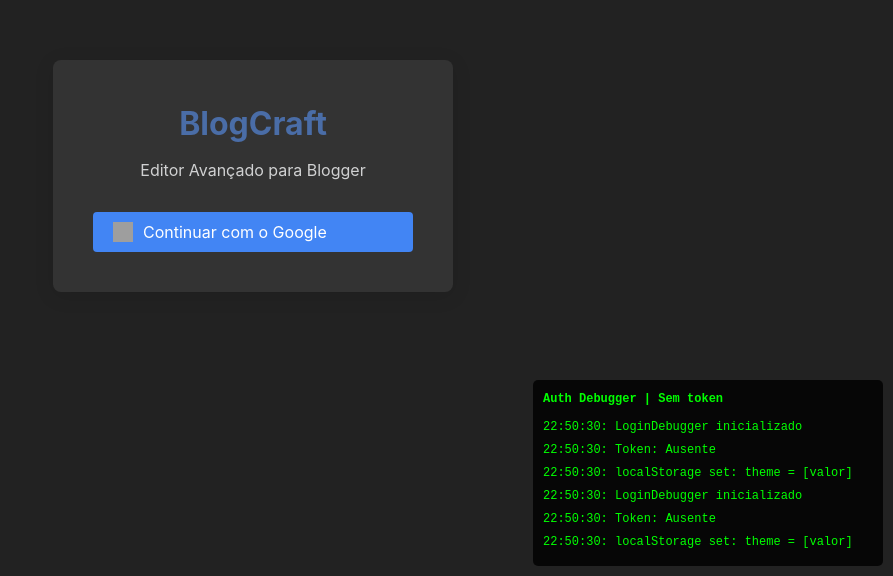
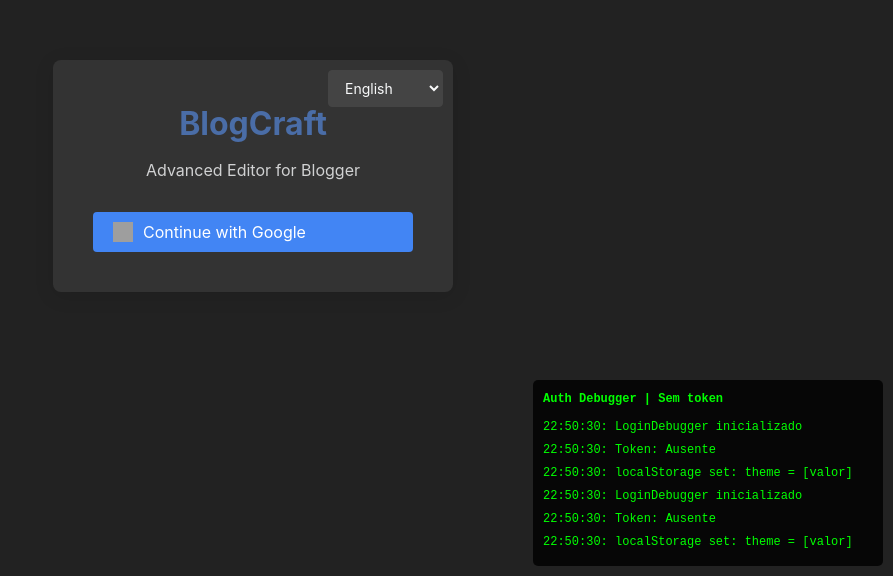
Before and after one commit to hubertdungen/blogcraft, a React (Create React App) app: page / in a window 1280 px wide. Shown: the part 224-800 px from the top of the page, without its empty margins (387-1280 px from the left). Built offline with nearby package versions, Linux system fonts and the light colour scheme; grey boxes are pictures that could not be loaded.

Commit message:
feat: add language selector to login

```diff
--- a/src/components/LanguageSelector.js
+++ b/src/components/LanguageSelector.js
@@ -33,8 +33,8 @@
         onChange={handleLanguageChange}
         aria-label={t('settings.fields.language')}
       >
+        <option value={LOCALES.EN_US}>English</option>
         <option value={LOCALES.PT_PT}>Português</option>
-        <option value={LOCALES.EN_US}>English</option>
       </select>
     </div>
   );
--- a/src/components/Login.js
+++ b/src/components/Login.js
@@ -3,12 +3,15 @@
 import { useGoogleLogin } from '@react-oauth/google';  // MUDANÇA AQUI
 import AuthService from '../services/AuthService';
 import Feedback from './Feedback';
+import LanguageSelector from './LanguageSelector';
+import i18n, { t } from '../services/I18nService';
 
 function Login() {
   const navigate = useNavigate();
   const location = useLocation();
   const [error, setError] = useState(null);
   const [isLoading, setIsLoading] = useState(false);
+  const [_locale, setLocale] = useState(i18n.getLocale());
 
   // Check for existing token on mount
   useEffect(() => {
@@ -20,6 +23,8 @@
     if (location.state?.authError) {
       setError(`${location.state.authError}`);
     }
+    const removeListener = i18n.addListener(setLocale);
+    return () => removeListener();
   }, [navigate, location.state]);
 
   // MUDANÇA PRINCIPAL: Usar useGoogleLogin ao invés de GoogleLogin
@@ -43,13 +48,13 @@
         }, 500);
       } catch (err) {
         console.error('Error during login process:', err);
-        setError(`Authentication failed: ${err.message}`);
+        setError(t('auth.loginError', { message: err.message }));
         setIsLoading(false);
       }
     },
     onError: (err) => {
       console.error('Google OAuth error:', err);
-      setError('Authentication failed. Please check your connection and try again.');
+      setError(t('auth.loginError', { message: err.error || 'Please check your connection and try again.' }));
       setIsLoading(false);
     },
     scope: 'https://www.googleapis.com/auth/blogger',  // IMPORTANTE: Definir o scope
@@ -58,8 +63,9 @@
   return (
     <div className="login-container">
       <div className="login-card">
-        <h1>BlogCraft</h1>
-        <p>Editor Avançado para Blogger</p>
+        <LanguageSelector />
+        <h1>{t('app.name')}</h1>
+        <p>{t('app.slogan')}</p>
 
         {error && (
           <Feedback
@@ -71,7 +77,7 @@
 
         <div className="login-form">
           {isLoading ? (
-            <div className="auth-loading">Autenticando...</div>
+            <div className="auth-loading">{t('auth.loggingIn')}</div>
           ) : (
             <button
               onClick={() => login()}
@@ -94,7 +100,7 @@
                 alt="Google"
                 style={{ width: '20px', height: '20px' }}
               />
-              Continuar com o Google
+              {t('auth.loginWithGoogle')}
             </button>
           )}
         </div>
--- a/src/services/I18nService.js
+++ b/src/services/I18nService.js
@@ -21,7 +21,7 @@
 };
 
 // Idioma padrão
-const DEFAULT_LOCALE = LOCALES.PT_PT;
+const DEFAULT_LOCALE = LOCALES.EN_US;
 
 /**
  * Classe de serviço de internacionalização
--- a/src/styles/app.css
+++ b/src/styles/app.css
@@ -151,6 +151,7 @@
   border-radius: 8px;
   text-align: center;
   box-shadow: 0 4px 20px rgba(0, 0, 0, 0.1);
+  position: relative;
 }
 
 .light .login-card {
@@ -175,6 +176,16 @@
   display: flex;
   flex-direction: column;
   gap: 20px;
+}
+
+.language-selector {
+  position: absolute;
+  top: 10px;
+  right: 10px;
+}
+
+.language-selector select {
+  font-weight: normal;
 }
 
 .error-message {
```
